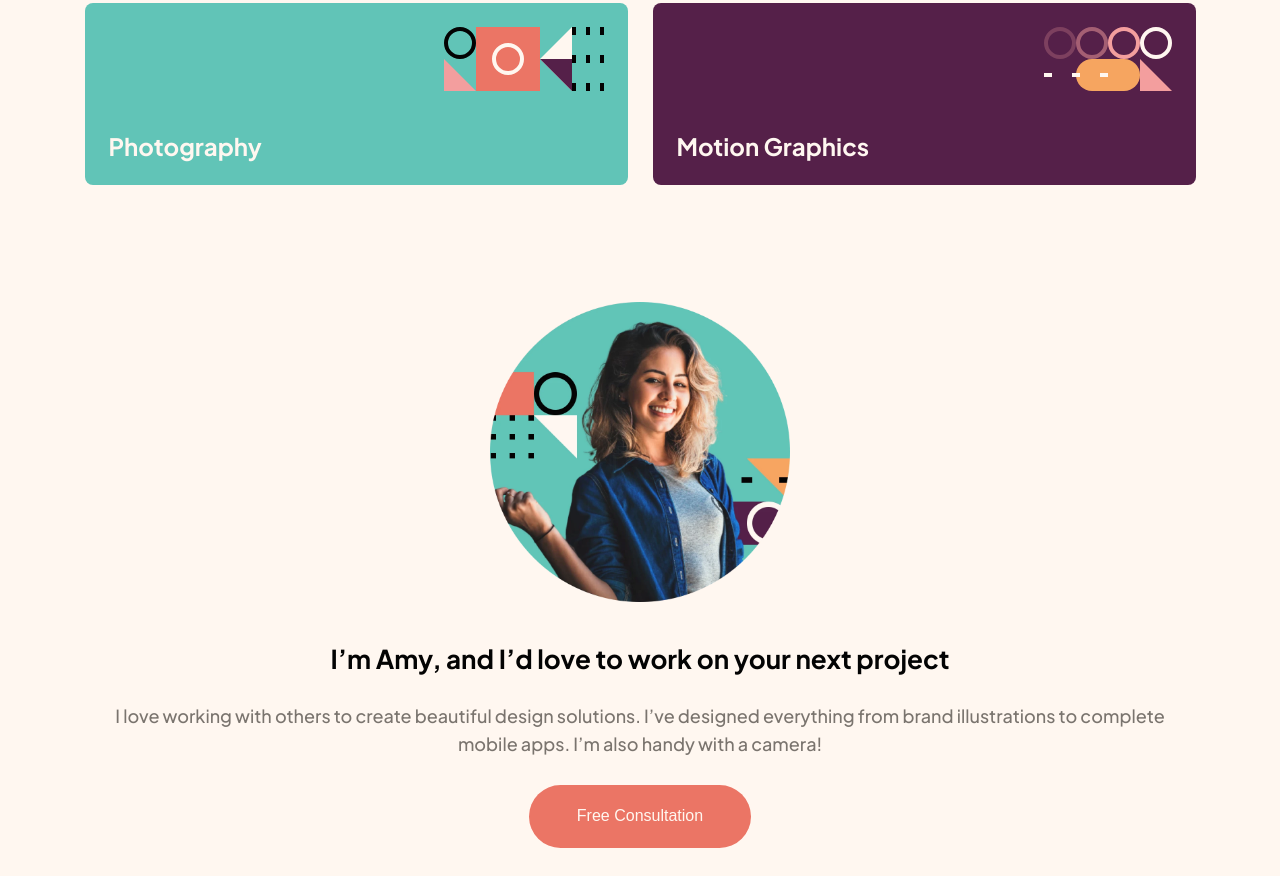
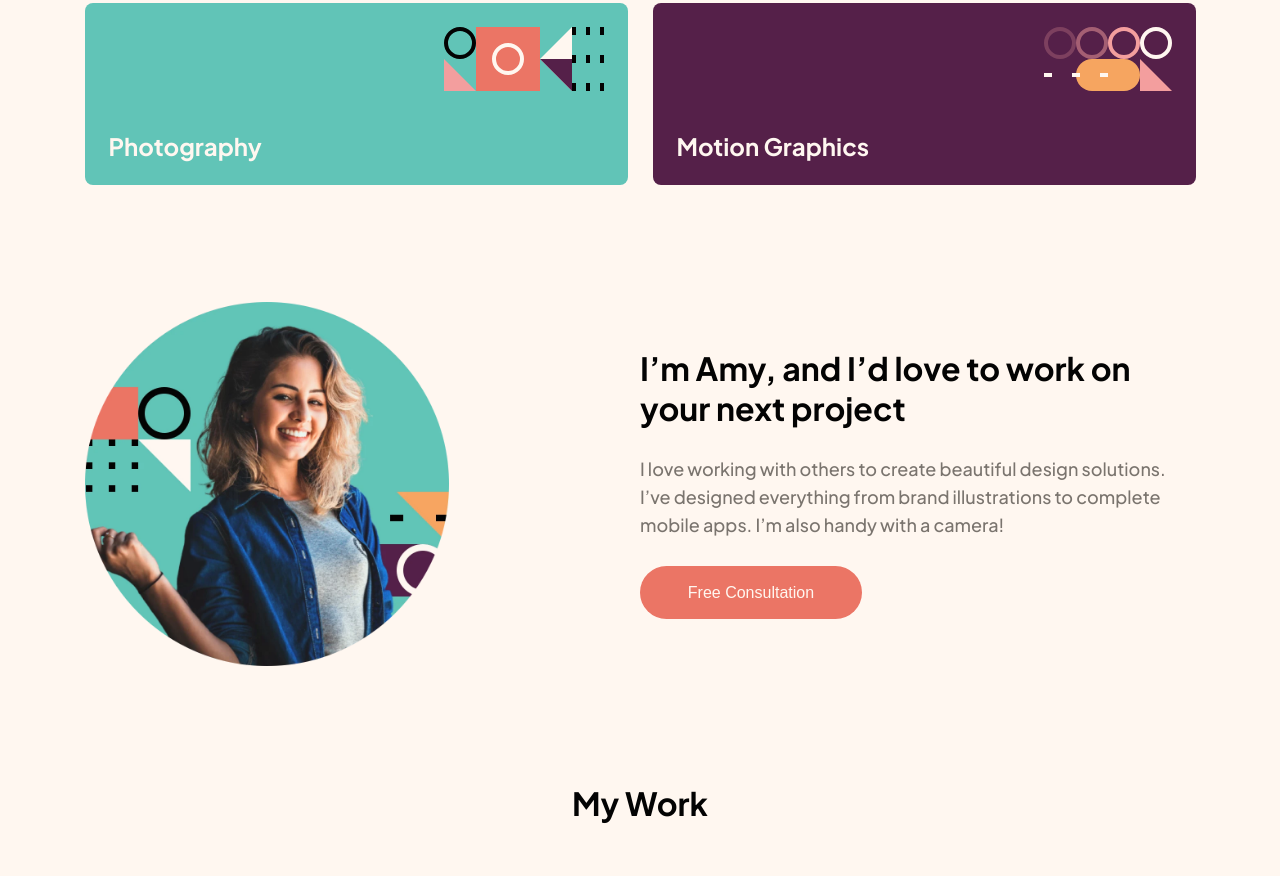
Before and after one commit to Loniewski02/FM-single-page-portfolio, a plain HTML site: page index.html in a window 1280 px wide. Shown: the part 747-1623 px from the top of the page. Drawn offline with Linux system fonts and the light colour scheme.

Commit message:
added styles to section about (min-width 768,992,1440px)

```diff
--- a/src/sass/style.scss
+++ b/src/sass/style.scss
@@ -331,7 +331,7 @@ p {
 	}
 
 	.btn-styles {
-		padding: 0.9em 2.8em;
+		padding: 0.6em 2.8em;
 		font-size: 1.6rem;
 	}
 
@@ -397,6 +397,44 @@ p {
 		}
 	}
 
+	.about {
+		padding: 2em;
+		padding-top: 5.3em;
+
+		.wrapper {
+			flex-direction: row;
+			justify-content: space-between;
+		}
+
+		&__img {
+			margin: 0;
+			margin-left: -4.8em;
+			max-height: 364px;
+			max-width: 364px;
+		}
+
+		&__info {
+			text-align: left;
+			width: 50%;
+
+			&-title {
+				font-size: 3.2rem;
+			}
+
+			&-btn {
+				background-color: $soft-red;
+
+				&:hover {
+					background-color: $orange;
+				}
+
+				&:focus {
+					border: 3px dashed $black;
+				}
+			}
+		}
+	}
+
 	.slider {
 		&__title {
 			font-size: 3.2rem;
@@ -429,6 +467,24 @@ p {
 	}
 }
 
+@media (min-width: 992px) {
+	.about {
+		padding: 2em;
+		padding-top: 5.3em;
+
+		.wrapper {
+			flex-direction: row;
+			justify-content: space-between;
+		}
+
+		&__img {
+			margin: 0;
+			max-height: 364px;
+			max-width: 364px;
+		}
+	}
+}
+
 @media (min-width: 1200px) {
 	.contact {
 		&__box {
@@ -455,6 +511,7 @@ p {
 		}
 	}
 }
+
 @media (min-width: 1440px) {
 	p {
 		font-size: 1.8rem;
@@ -498,4 +555,17 @@ p {
 			}
 		}
 	}
+
+	.about {
+		&__img {
+			max-width: 445px;
+			max-height: 445px;
+		}
+
+		&__info {
+			&-title {
+				font-size: 4rem;
+			}
+		}
+	}
 }
```
Also changed, not shown: dist/css/style.min.css.
